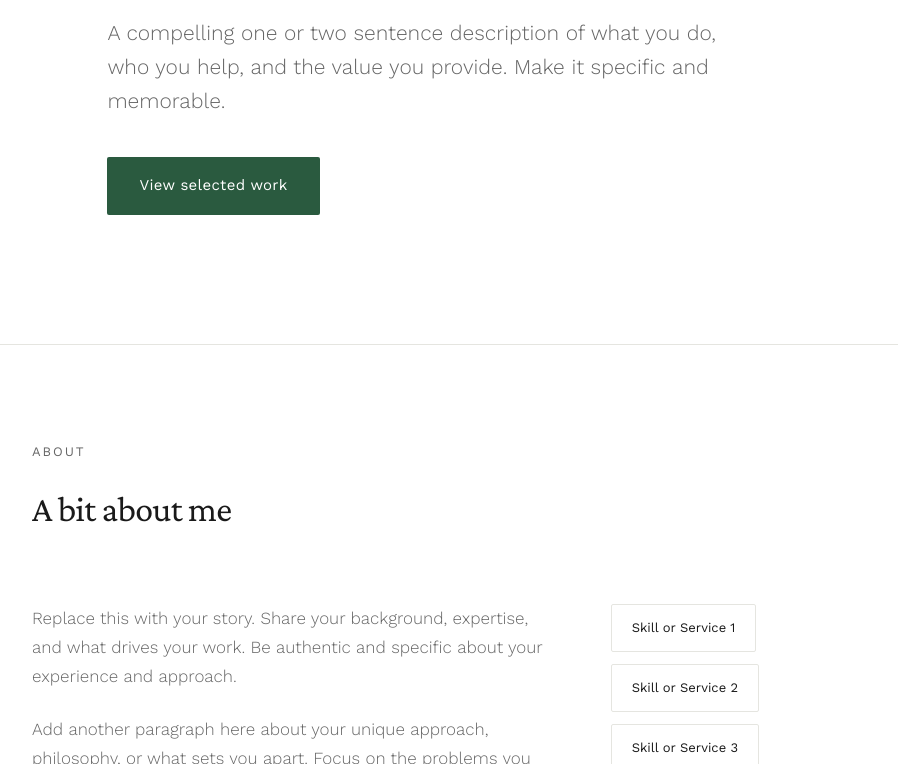
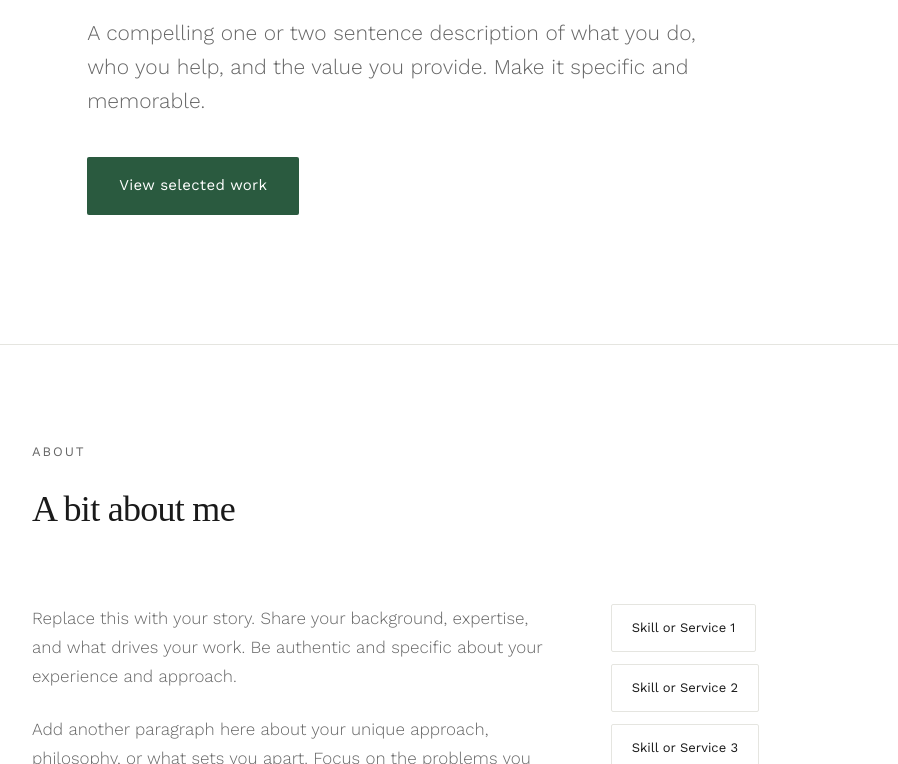
Before and after one commit to laura-shanley/my-business-website, a plain HTML site: page index.html in a window 1280 px wide. Shown: the part 336-1100 px from the top of the page, without its empty margins (190-1088 px from the left). Drawn offline with nearby package versions, Linux system fonts and the light colour scheme.

Commit message:
Update index.html

```diff
--- a/index.html
+++ b/index.html
@@ -6,7 +6,7 @@
     <title>Your Business Name</title>
     <link rel="preconnect" href="https://fonts.googleapis.com">
     <link rel="preconnect" href="https://fonts.gstatic.com" crossorigin>
-    <link href="https://fonts.googleapis.com/css2?family=Crimson+Pro:wght@300;400;600&family=Work+Sans:wght@300;400;500&display=swap" rel="stylesheet">
+    <link href="https://fonts.googleapis.com/css2?family=EB+Garamond:wght@400;500;600&family=Work+Sans:wght@300;400;500&display=swap" rel="stylesheet">
     <link rel="stylesheet" href="styles.css">
 </head>
 <body>
```
